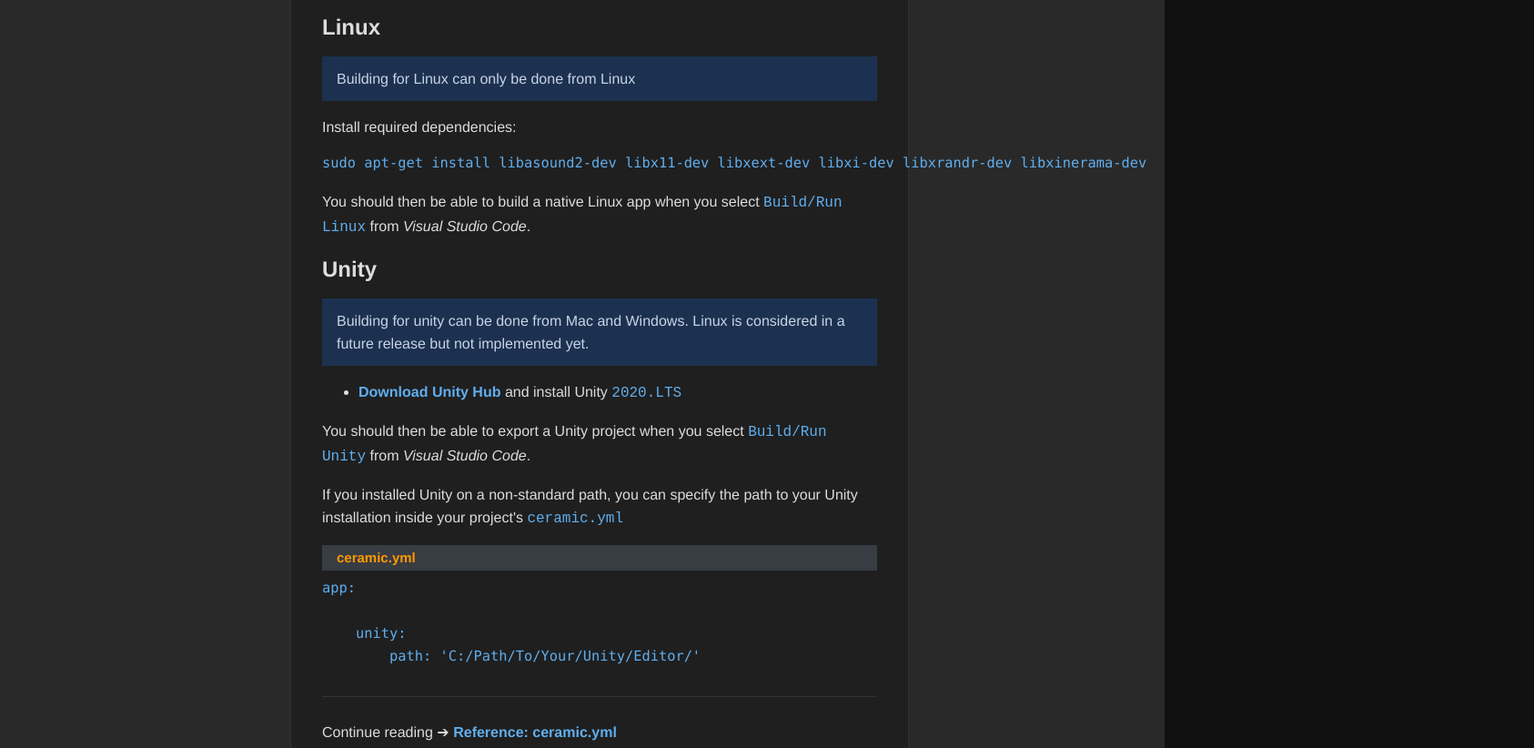
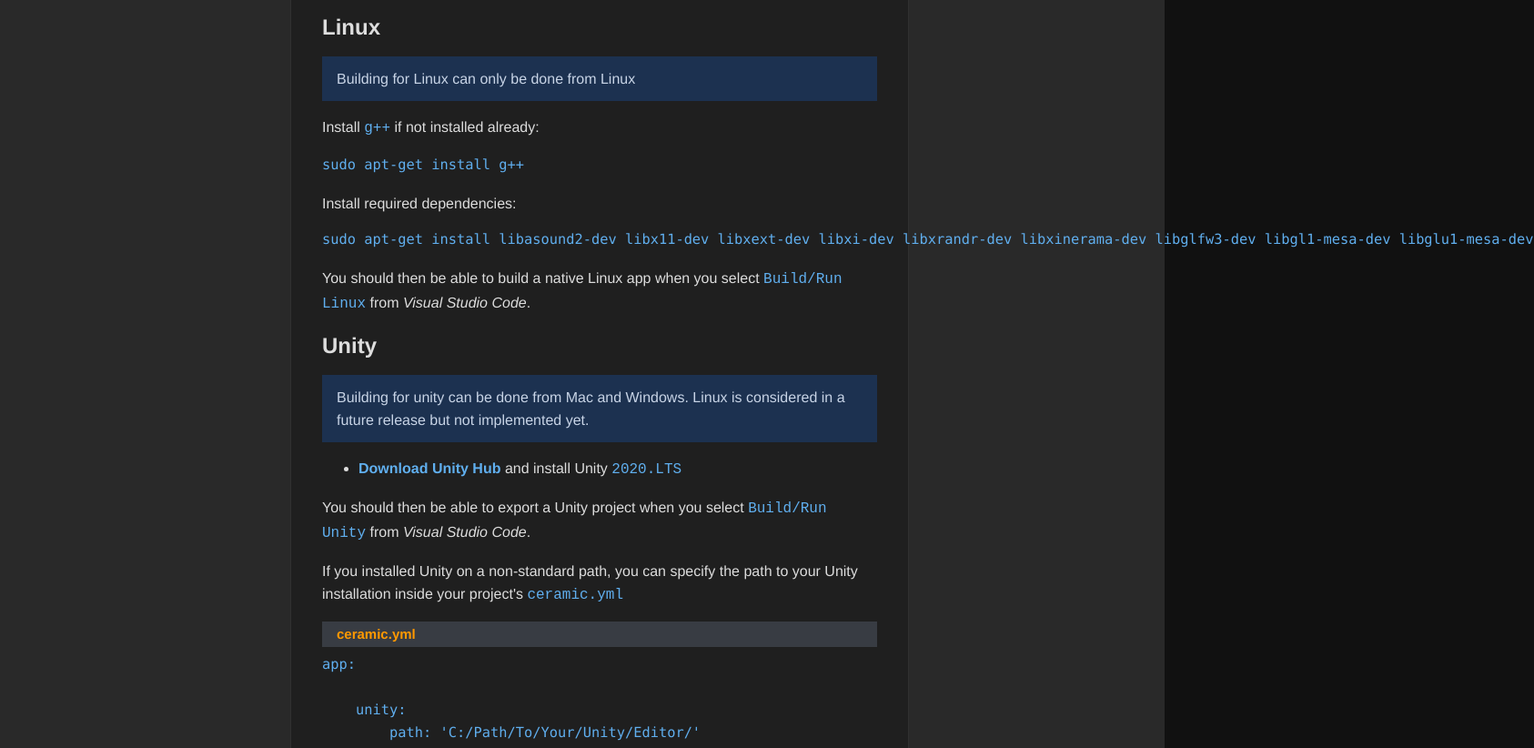
Before and after one commit to thepercentageguy/ceramic-engine.github.io, an Eleventy site: page content/guides/03-appendices/03-platform-setup.md in a window 1280 px wide. Shown: the part 1702-2524 px from the top of the page at 91% size, 1686 px wide, since content can reach past the window. Built offline with nearby package versions, Linux system fonts and the light colour scheme; Eleventy itself is replaced by a stand-in of ours; code samples lack their colours; files that its build step writes are made by us from their sources.

Commit message:
Update linux platform setup instructions

````diff
--- a/content/guides/03-appendices/03-platform-setup.md
+++ b/content/guides/03-appendices/03-platform-setup.md
@@ -70,10 +70,16 @@ sudo spctl --master-disable
 
 <p class="extra-info">Building for Linux can only be done from Linux<p>
 
+Install `g++` if not installed already:
+
+```bash
+sudo apt-get install g++
+```
+
 Install required dependencies:
 
 ```bash
-sudo apt-get install libasound2-dev libx11-dev libxext-dev libxi-dev libxrandr-dev libxinerama-dev
+sudo apt-get install libasound2-dev libx11-dev libxext-dev libxi-dev libxrandr-dev libxinerama-dev libglfw3-dev libgl1-mesa-dev libglu1-mesa-dev
 ```
 
 You should then be able to build a native Linux app when you select `Build/Run Linux` from _Visual Studio Code_.
````
